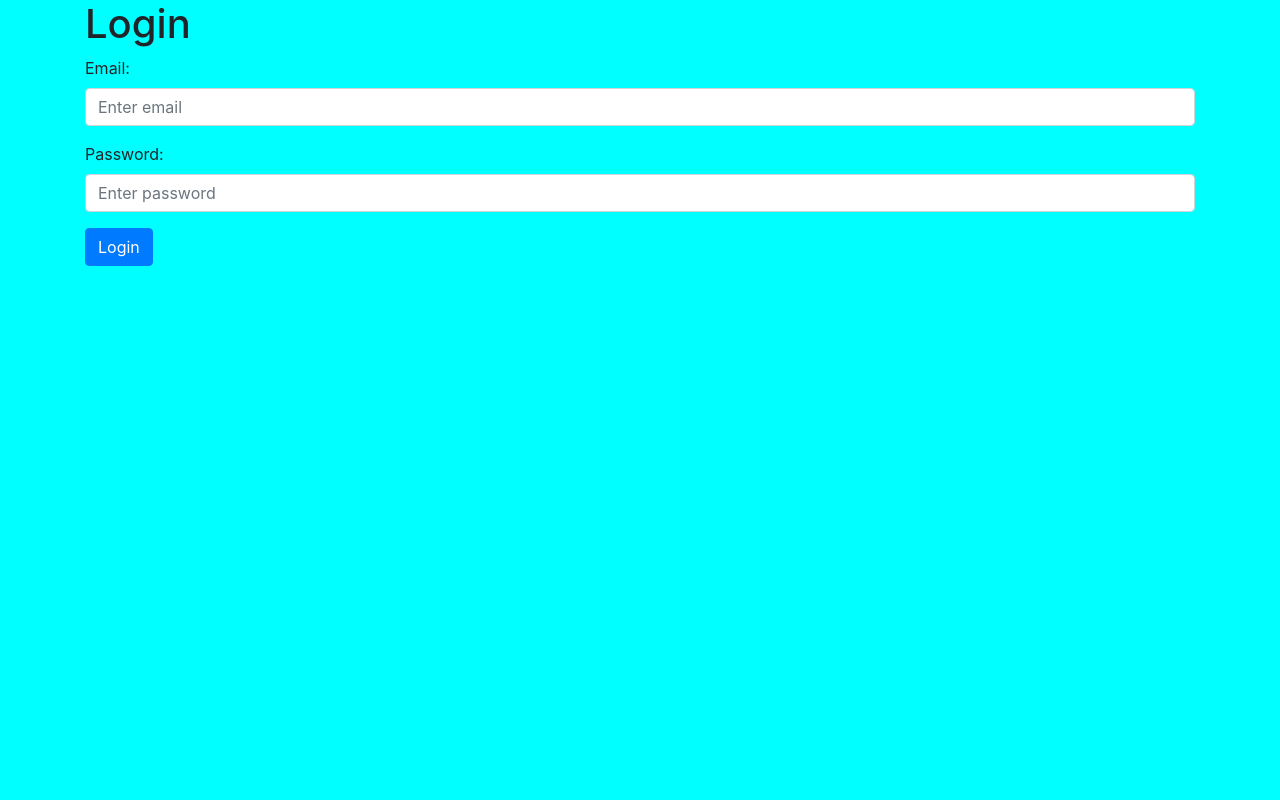
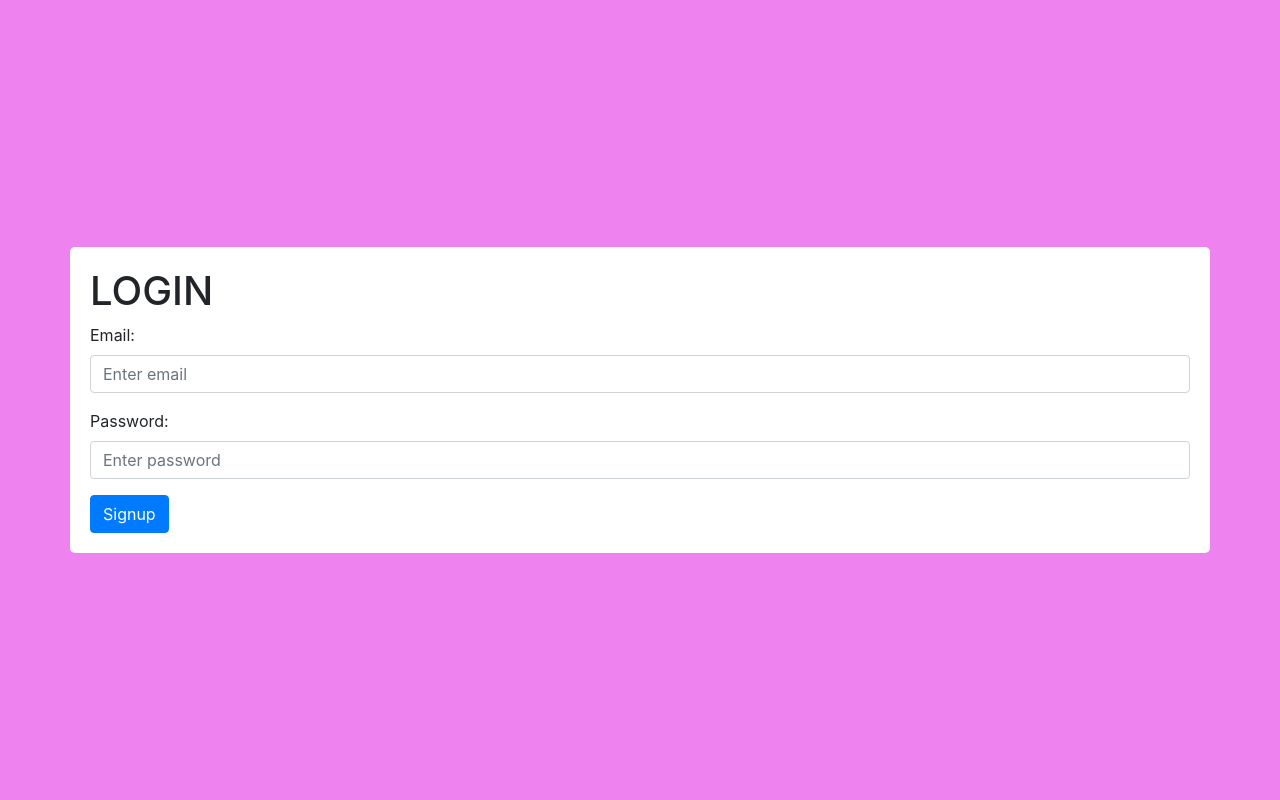
Before and after one commit to adithyan403/shopping-cart, a Flask app: page /login in a window 1280 px wide. Run offline with Flask 3, Linux system fonts and the light colour scheme; some libraries are stand-ins or nearby versions.

Commit message:
session login and logout

```diff
--- a/app.py
+++ b/app.py
@@ -1,11 +1,14 @@
-from flask import Flask,render_template,request
+from flask import Flask,render_template,request,session,redirect
 from pymongo import MongoClient as mon
 import bcrypt
+from flask_session import Session
 
 
 client = mon('mongodb://localhost:27017/')
 
 app=Flask("__name__")
+app.config['SECRET_KEY'] = 'key'  # Replace with a secure secret key
+app.secret_key = app.config['SECRET_KEY']
 
 if __name__ == '__name__':
     app.run(debug=True)
@@ -18,24 +21,25 @@ products=collection.find({})
 data=products
 @app.route('/')
 def mainpage():
+    user_id = session.get('user_id')
+
     try:
         client.admin.command("ping")
-        print(" database connected successfull")
     except:
         print("unseccessful cant connect")
-    print("server started")
     db = client['shopping']  # Access the 'mydatabase' database
     collection = db['user']
     products=collection.find({})
     data=products
     print(data)
-    return render_template("index.html",items=data)
+    return render_template("index.html",items=data,user=user_id)
 @app.route('/admin')
 def adminpage():
 
     return render_template('admin.html')
 @app.route('/viewproducts')
 def view():
+    user_id = session.get('user_id')
     db = client['shopping']  # Access the 'mydatabase' database
     collection = db['user']
     print("data inserted successfully")
@@ -68,6 +72,33 @@ def submit1():
 def login():
     return render_template("login.html")
 
+@app.route("/logout")
+def logout():
+    session.clear()
+    return redirect("/")
+
+@app.route("/loginbutton",methods=["POST"])
+def loginbutton():
+    email=request.form.get("email")
+    password=request.form.get("password")
+    db = client['shopping']  # Access the 'mydatabase' database
+    collection = db['data']
+    userdata=collection.find({})
+
+    for i in userdata:
+        password_data=i["password"]
+        entered_password_hash = bcrypt.hashpw(password.encode('utf-8'), password_data)
+        if i["email"]==email  and password_data==entered_password_hash:
+            session['user_id'] = email
+            session['password']=password
+            return redirect("/")
+        else:
+            continue
+    else:
+        return redirect("/login")
+
+
+
 @app.route("/sign up")
 def signup():
     return render_template("signup.html")
--- a/templates/login.html
+++ b/templates/login.html
@@ -1,22 +1,36 @@
 <!DOCTYPE html>
 <html>
 <head>
-  <title>Login Shopping.com</title>
+  <title>Signup Page</title>
   <link rel="stylesheet" href="https://stackpath.bootstrapcdn.com/bootstrap/4.5.2/css/bootstrap.min.css">
+  <style>
+    body {
+      background-color: violet;
+      display: flex;
+      justify-content: center;
+      align-items: center;
+      height: 100vh;
+    }
+    .container {
+      background-color: white;
+      padding: 20px;
+      border-radius: 5px;
+    }
+  </style>
 </head>
-<body style="background-color: aqua;">
+<body>
   <div class="container">
-    <h1>Login</h1>
-    <form>
+    <h1>LOGIN</h1>
+    <form action="/loginbutton" method="POST">
       <div class="form-group">
         <label for="email">Email:</label>
-        <input type="email" class="form-control" id="email" placeholder="Enter email" required>
+        <input type="email" class="form-control" id="email" name="email" placeholder="Enter email" required>
       </div>
       <div class="form-group">
         <label for="password">Password:</label>
-        <input type="password" class="form-control" id="password" placeholder="Enter password" required>
+        <input type="password" class="form-control" id="password" name="password" placeholder="Enter password" required>
       </div>
-      <button type="submit" class="btn btn-primary">Login</button>
+      <button type="submit" class="btn btn-primary" action="/signbutton">Signup</button>
     </form>
   </div>
 </body>
```
Also changed, not shown: templates/index.html (+14 -4 lines).
